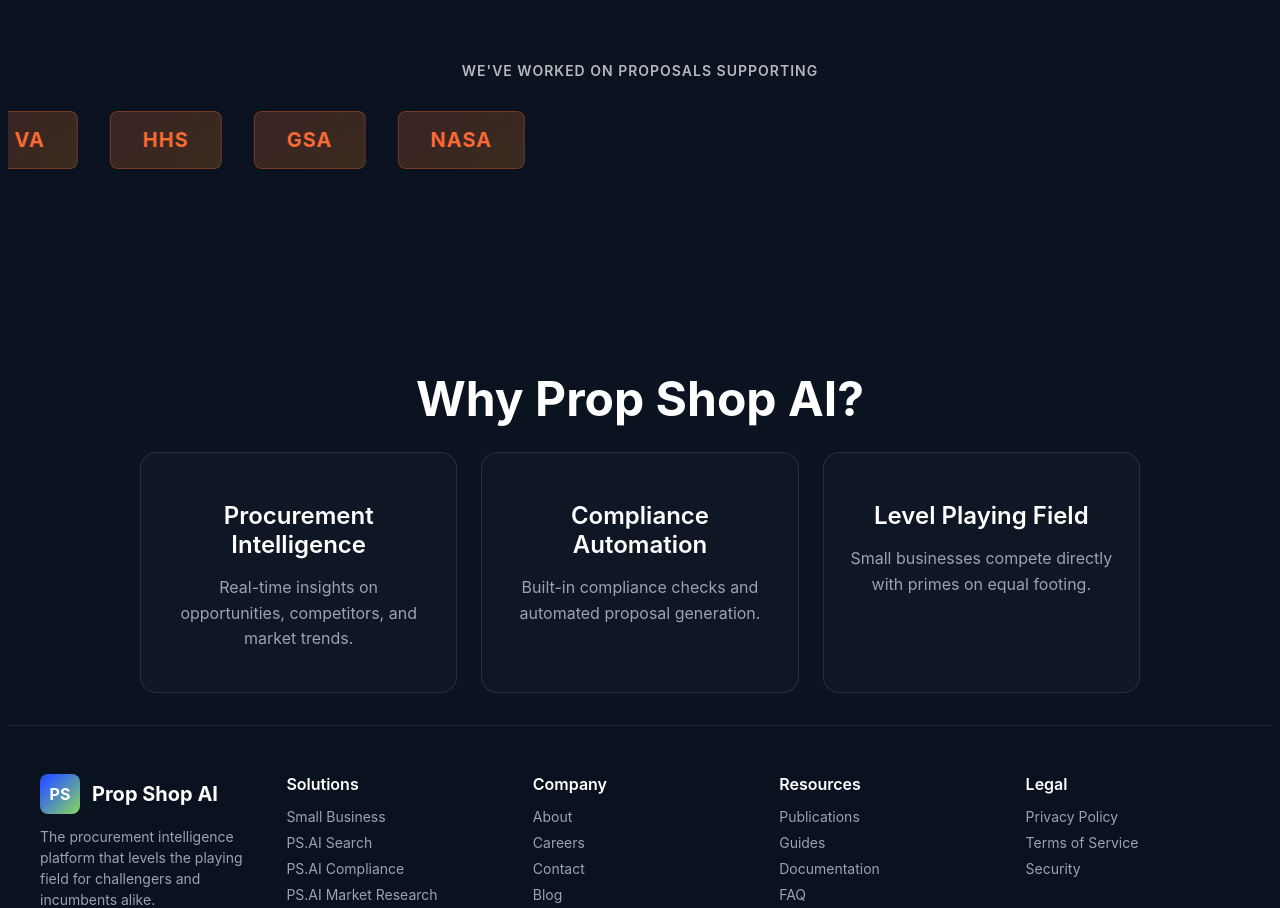
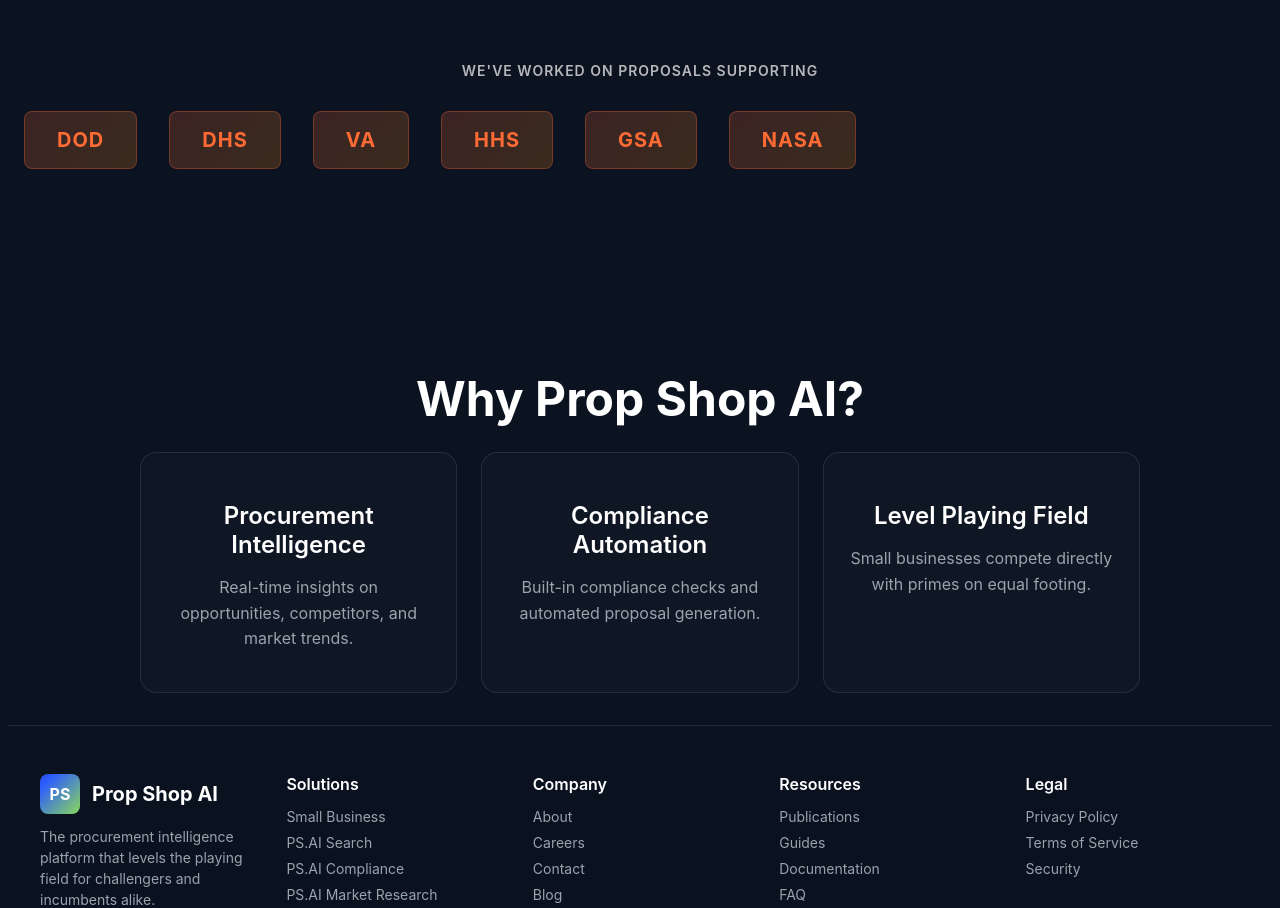
Before and after one commit to matthewbaumeister/PSAI-Website, a Next.js app: page / in a window 1280 px wide. Shown: the part 1158-2066 px from the top of the page. Built offline with nearby package versions, Linux system fonts and the light colour scheme.

Commit message:
Fix scrolling conflicts: remove old CSS animations, enhance hover effects, and add visual feedback for better user experience

```diff
--- a/src/app/globals.css
+++ b/src/app/globals.css
@@ -623,76 +623,7 @@ body::after {
 
 
 
-@keyframes scroll-left {
-  0% {
-    transform: translateX(0);
-  }
-  100% {
-    transform: translateX(-50%);
-  }
-}
-
-/* Government Agencies Row */
-.agencies-row {
-  margin-top: 0.25rem;
-  padding: 0.375rem 0;
-  background: rgba(154, 242, 58, 0.05);
-  border-top: 1px solid rgba(154, 242, 58, 0.1);
-  border-bottom: 1px solid rgba(154, 242, 58, 0.1);
-  position: relative;
-  z-index: 10;
-}
-
-.agencies-label {
-  text-align: center;
-  font-size: 1rem;
-  color: rgba(255, 255, 255, 0.7);
-  margin-bottom: 0.5rem;
-  text-transform: uppercase;
-  letter-spacing: 0.05em;
-  font-weight: 600;
-}
-
-.agencies-scroll {
-  overflow: hidden;
-  position: relative;
-}
-
-.agencies-items {
-  display: flex;
-  animation: scroll-right 25s linear infinite;
-  white-space: nowrap;
-  width: max-content;
-  transform: translateX(0);
-}
-
-.agencies-items:hover {
-  animation-play-state: paused;
-}
-
-.agency-item {
-  background: linear-gradient(135deg, rgba(255, 107, 53, 0.2) 0%, rgba(247, 147, 30, 0.2) 100%);
-  color: #ff6b35;
-  padding: 1rem 2rem;
-  margin: 0 1rem;
-  border-radius: 8px;
-  font-weight: 700;
-  font-size: 1.25rem;
-  text-transform: uppercase;
-  letter-spacing: 1px;
-  border: 1px solid rgba(255, 107, 53, 0.3);
-  backdrop-filter: blur(10px);
-  flex-shrink: 0;
-}
-
-@keyframes scroll-right {
-  0% {
-    transform: translateX(-50%);
-  }
-  100% {
-    transform: translateX(0);
-  }
-}
+
 
 
 
@@ -3366,11 +3297,12 @@ body::after {
   white-space: nowrap;
   width: max-content;
   overflow: hidden;
-  transition: transform 0.3s ease;
+  transition: transform 0.5s ease;
+  cursor: pointer;
 }
 
 .proof-items:hover {
-  transform: translateX(-20px);
+  transform: translateX(-50px);
 }
 
 .proof-item {
@@ -3386,6 +3318,13 @@ body::after {
   border: 1px solid rgba(255, 255, 255, 0.2);
   backdrop-filter: blur(10px);
   flex-shrink: 0;
+  transition: all 0.3s ease;
+}
+
+.proof-item:hover {
+  background: rgba(255, 255, 255, 0.15);
+  border-color: rgba(255, 255, 255, 0.4);
+  transform: translateY(-2px);
 }
 
 /* Agencies Section */
@@ -3410,11 +3349,12 @@ body::after {
   white-space: nowrap;
   width: max-content;
   overflow: hidden;
-  transition: transform 0.3s ease;
+  transition: transform 0.5s ease;
+  cursor: pointer;
 }
 
 .agencies-items:hover {
-  transform: translateX(20px);
+  transform: translateX(50px);
 }
 
 .agency-item {
@@ -3430,6 +3370,13 @@ body::after {
   border: 1px solid rgba(255, 107, 53, 0.3);
   backdrop-filter: blur(10px);
   flex-shrink: 0;
+  transition: all 0.3s ease;
+}
+
+.agency-item:hover {
+  background: linear-gradient(135deg, rgba(255, 107, 53, 0.3) 0%, rgba(247, 147, 30, 0.3) 100%);
+  border-color: rgba(255, 107, 53, 0.5);
+  transform: translateY(-2px);
 }
 
 /* Solutions Page */
```
